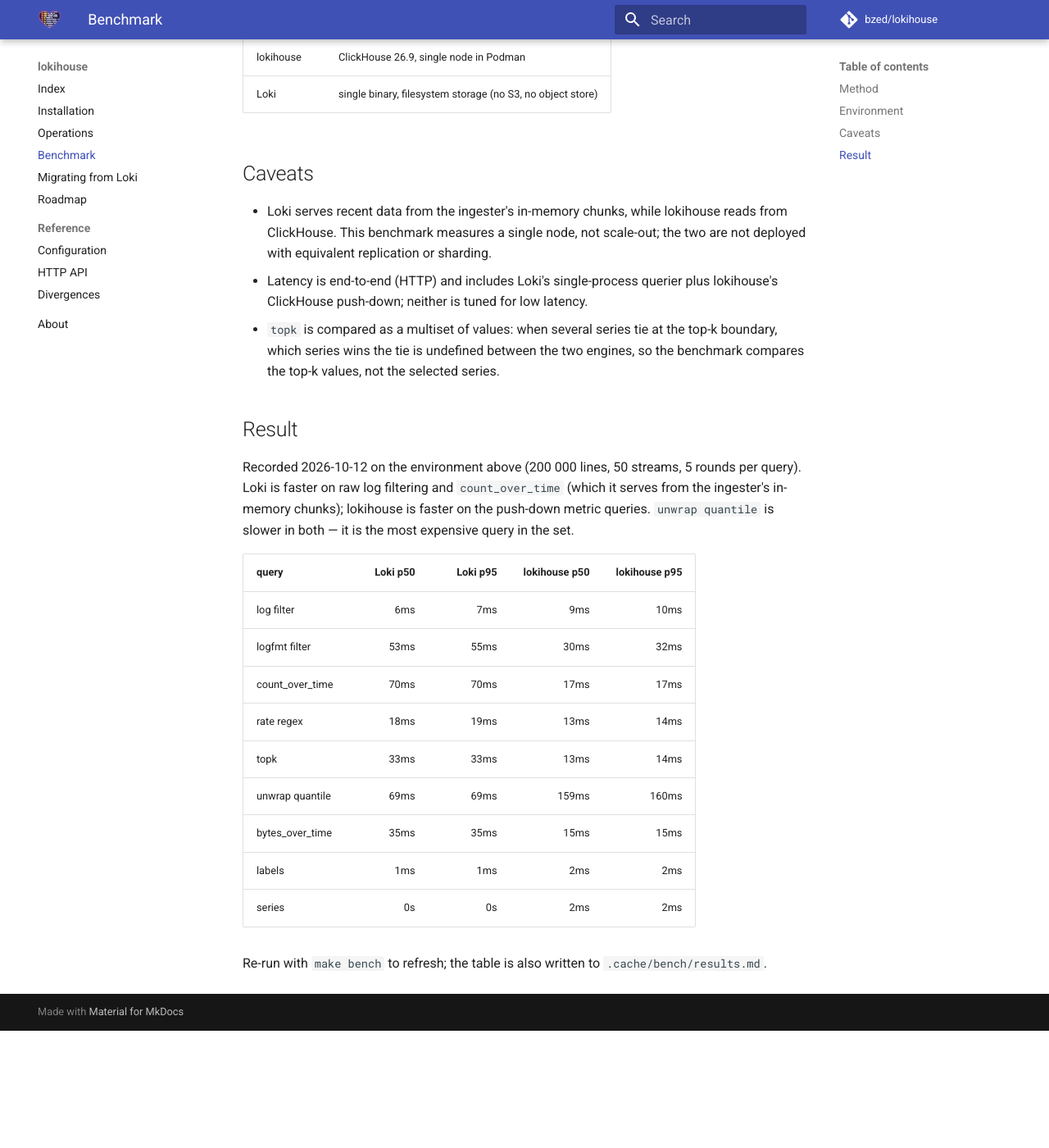
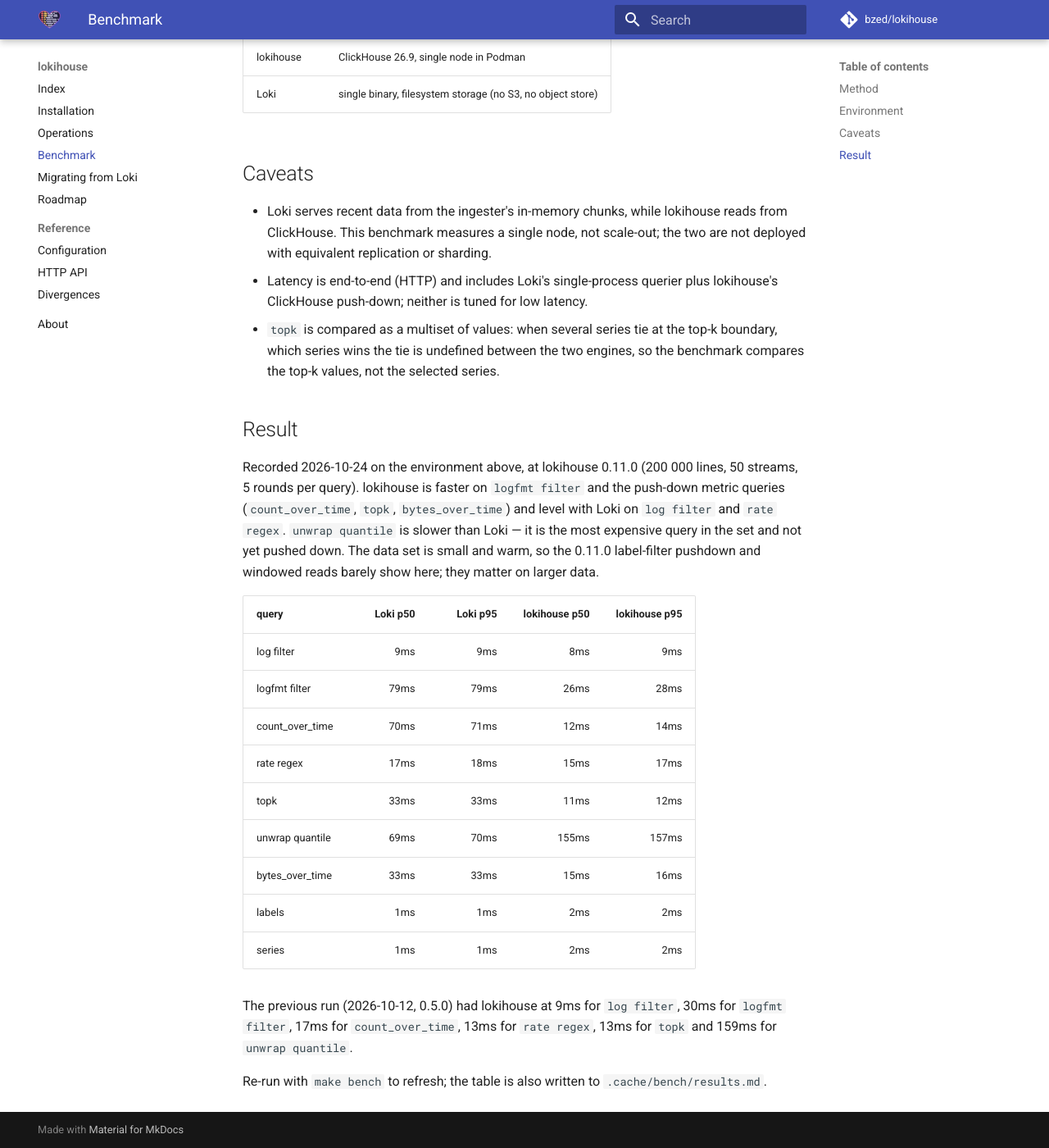
Before and after one commit to bzed/lokihouse, an MkDocs documentation site: the page built from docs/benchmark.md, in a window 1280 px wide and 1400 px high, scrolled down 910 px. Shown: the whole window at 82% size. Built offline with MkDocs 1.6.1 and Material for MkDocs 9.7.7, drawn with Linux system fonts in a browser that asks for light colours; comment, search, counter and statistics services are not loaded; before the commit the page ends 2167 px from its top, so only the background shows below that.

Commit message:
docs: record the 0.11.0 benchmark run
Co-Authored-By: Claude Sonnet 5.5 <noreply@anthropic.com>

```diff
--- a/docs/benchmark.md
+++ b/docs/benchmark.md
@@ -44,23 +44,29 @@ compared with the oracle's `Compare`, so a fast-but-wrong answer fails the run.
 
 ## Result
 
-Recorded 2026-10-12 on the environment above (200 000 lines, 50 streams, 5
-rounds per query). Loki is faster on raw log filtering and `count_over_time`
-(which it serves from the ingester's in-memory chunks); lokihouse is faster on
-the push-down metric queries. `unwrap quantile` is slower in both — it is the
-most expensive query in the set.
+Recorded 2026-10-24 on the environment above, at lokihouse 0.11.0 (200 000
+lines, 50 streams, 5 rounds per query). lokihouse is faster on `logfmt filter`
+and the push-down metric queries (`count_over_time`, `topk`, `bytes_over_time`)
+and level with Loki on `log filter` and `rate regex`. `unwrap quantile` is slower
+than Loki — it is the most expensive query in the set and not yet pushed down.
+The data set is small and warm, so the 0.11.0 label-filter pushdown and windowed
+reads barely show here; they matter on larger data.
 
 | query | Loki p50 | Loki p95 | lokihouse p50 | lokihouse p95 |
 |---|---:|---:|---:|---:|
-| log filter | 6ms | 7ms | 9ms | 10ms |
-| logfmt filter | 53ms | 55ms | 30ms | 32ms |
-| count_over_time | 70ms | 70ms | 17ms | 17ms |
-| rate regex | 18ms | 19ms | 13ms | 14ms |
-| topk | 33ms | 33ms | 13ms | 14ms |
-| unwrap quantile | 69ms | 69ms | 159ms | 160ms |
-| bytes_over_time | 35ms | 35ms | 15ms | 15ms |
+| log filter | 9ms | 9ms | 8ms | 9ms |
+| logfmt filter | 79ms | 79ms | 26ms | 28ms |
+| count_over_time | 70ms | 71ms | 12ms | 14ms |
+| rate regex | 17ms | 18ms | 15ms | 17ms |
+| topk | 33ms | 33ms | 11ms | 12ms |
+| unwrap quantile | 69ms | 70ms | 155ms | 157ms |
+| bytes_over_time | 33ms | 33ms | 15ms | 16ms |
 | labels | 1ms | 1ms | 2ms | 2ms |
-| series | 0s | 0s | 2ms | 2ms |
+| series | 1ms | 1ms | 2ms | 2ms |
+
+The previous run (2026-10-12, 0.5.0) had lokihouse at 9ms for `log filter`, 30ms
+for `logfmt filter`, 17ms for `count_over_time`, 13ms for `rate regex`, 13ms for
+`topk` and 159ms for `unwrap quantile`.
 
 Re-run with `make bench` to refresh; the table is also written to
 `.cache/bench/results.md`.
```
